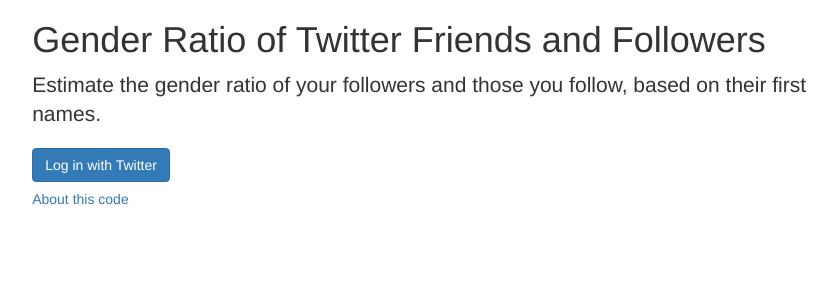
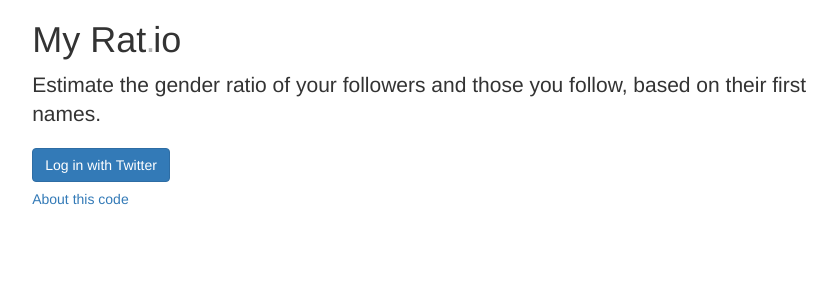
Before and after one commit to ajdavis/proporti.onl, a Flask app: page / in a window 1280 px wide. Shown: the top 300 px of the page, without its empty margins (102-939 px from the left). Run offline with Flask 2, Linux system fonts and the light colour scheme; parts of the project's set-up code (start-up, migrations or seed data) failed here and were passed over; some libraries are stand-ins or nearby versions.

Commit message:
Rebrand as www.myrat.io.

```diff
--- a/templates/index.html
+++ b/templates/index.html
@@ -4,7 +4,8 @@
         href="https://maxcdn.bootstrapcdn.com/bootstrap/3.3.6/css/bootstrap.min.css"
         integrity="sha384-1q8mTJOASx8j1Au+a5WDVnPi2lkFfwwEAa8hDDdjZlpLegxhjVME1fgjWPGmkzs7"
         crossorigin="anonymous">
-<title>Gender Ratio of Twitter Friends and Followers</title>
+<title>My Ratio: Gender of Twitter Friends and Followers</title>
+<link rel="shortcut icon" href="http://www.myrat.io/static/favicon.png" type="image/png" />
 <style type="text/css">
 .glyphicon.spinning {
   animation: spin 1s infinite linear;
@@ -56,21 +57,20 @@
 
 <div class="container-fluid">
   <div class="col-md-8 col-md-offset-1">
+  <h1>My Ra<span style="letter-spacing: -0.02em">t</span><span style="color: #b4b4b4; letter-spacing: -0.06em"">.</span>io</h1>
+  <p class="lead">Estimate the gender ratio of your followers and those you follow, based on their first names.</p>
+
   {% if session.get('twitter_user') %}
     <h4>Hello, @{{ session.twitter_user }}.</h4>
     <p><a href="/logout">Deauthorize this application with Twitter.</a></p>
-  {% endif %}
-  <h1>Gender Ratio of Twitter Friends and Followers</h1>
-  <p class="lead">Estimate the gender ratio of your followers and those you follow, based on their first names.</p>
-
-  {% if session.get('twitter_user') %}
+    <hr>
     <form method="post" onsubmit="return analyze_click()">
       <div class="form-group">
         <label for="user_id">Twitter User:</label>
         <div class="input-group col-xs-4">
           <span class="input-group-addon">@</span>
           <input type="text" class="form-control" name="user_id" id="user_id"
-            {% if form.user_id.data %} value="{{ form.user_id.data }}"{% endif %}>
+            value="{{ form.user_id.data|default(session.twitter_user, true) }}">
         </div>
       </div>
       <button id="analyze-button" type="submit" class="btn btn-primary">
```
Also changed, not shown: static/favicon.png (added).
